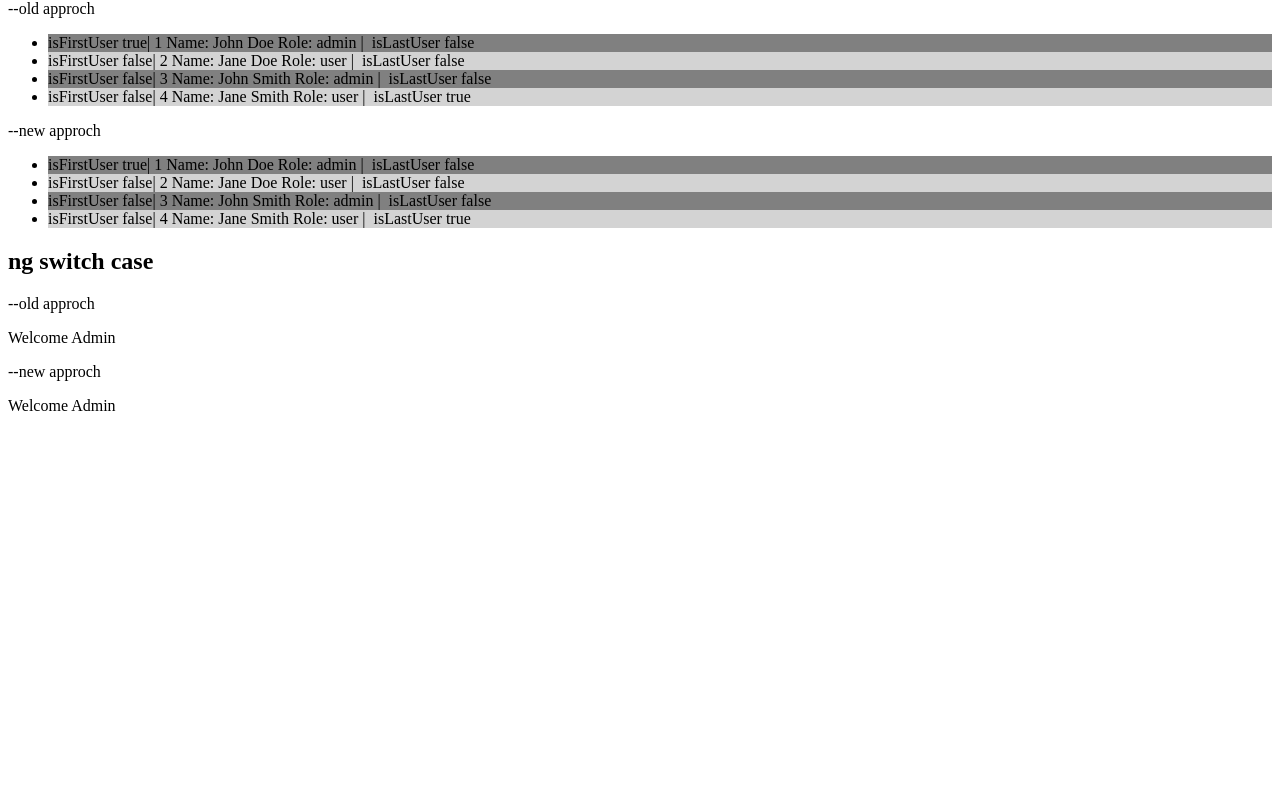
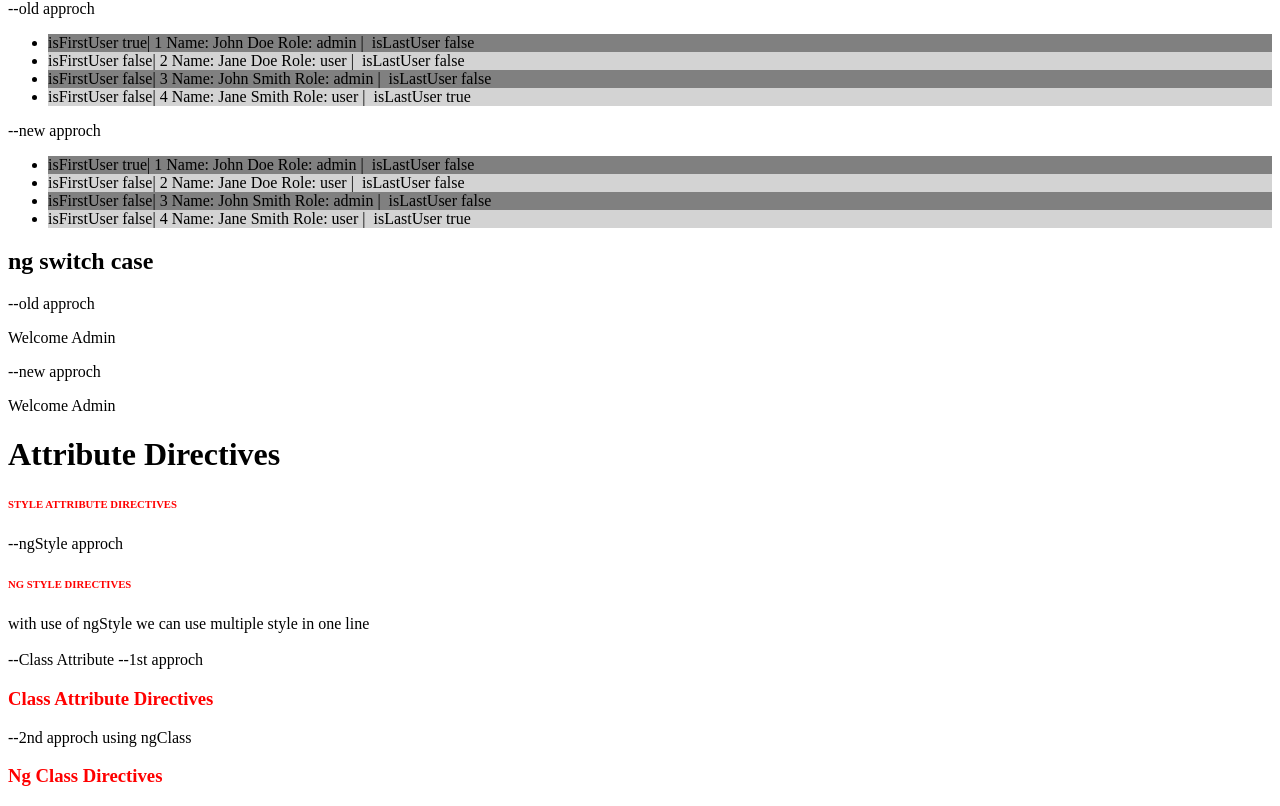
Before and after one commit to VishalMagdum/Angular-, an Angular app: page / in a window 1280 px wide. Shown: the part 4694-5500 px from the top of the page. Before the commit the page ends 5125 px from the top, so only its background shows below. Built offline with nearby package versions, Linux system fonts and the light colour scheme.

Commit message:
class directives

```diff
--- a/package.json
+++ b/package.json
@@ -1,5 +1,5 @@
 {
-  "name": "first-angular-app",
+  "name": "angular-learning",
   "version": "0.0.0",
   "scripts": {
     "ng": "ng",
--- a/src/app/angular-directives/angular-directives.component.css
+++ b/src/app/angular-directives/angular-directives.component.css
@@ -0,0 +1,6 @@
+.red {
+  color: red;
+}
+.green {
+  color: green;
+}
--- a/src/app/angular-directives/angular-directives.component.html
+++ b/src/app/angular-directives/angular-directives.component.html
@@ -202,4 +202,33 @@
   } @default {
   <p>Plz Login</p>
   } }
+
+  <h1>Attribute Directives</h1>
+  <div>
+    <h6
+      [style.color]="isLogedIn ? 'green' : 'red'"
+      [style.textTransform]="isLogedIn ? 'lowercase' : 'uppercase'"
+    >
+      Style Attribute Directives
+    </h6>
+
+    --ngStyle approch <br />
+    <h6
+      [ngStyle]="{
+        color: isLogedIn ? 'green' : 'red',
+        textTransform: isLogedIn ? 'lowercase' : 'uppercase'
+      }"
+    >
+      Ng style directives
+    </h6>
+    with use of ngStyle we can use multiple style in one line <br />
+    <br />
+
+    --Class Attribute --1st approch <br />
+    <h3 [class]="isLogedIn ? 'green' : 'red'">Class Attribute Directives</h3>
+    --2nd approch using ngClass<br />
+    <h3 [ngClass]="{ 'green': isLogedIn, 'red': !isLogedIn, }">
+      Ng Class Directives
+    </h3>
+  </div>
 </div>
--- a/src/app/angular-directives/angular-directives.component.ts
+++ b/src/app/angular-directives/angular-directives.component.ts
@@ -1,6 +1,8 @@
 import {
+  NgClass,
   NgFor,
   NgIf,
+  NgStyle,
   NgSwitch,
   NgSwitchCase,
   NgSwitchDefault,
@@ -19,6 +21,8 @@ import { NgModel } from '@angular/forms';
     NgSwitch,
     NgSwitchCase,
     NgSwitchDefault,
+    NgStyle,
+    NgClass,
   ],
   templateUrl: './angular-directives.component.html',
   styleUrl: './angular-directives.component.css',
```
